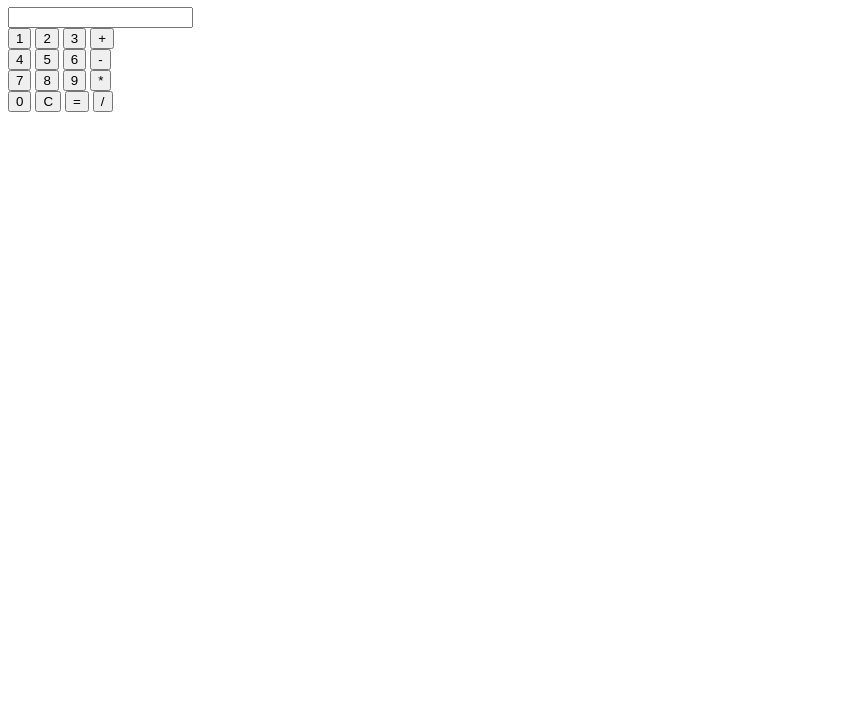
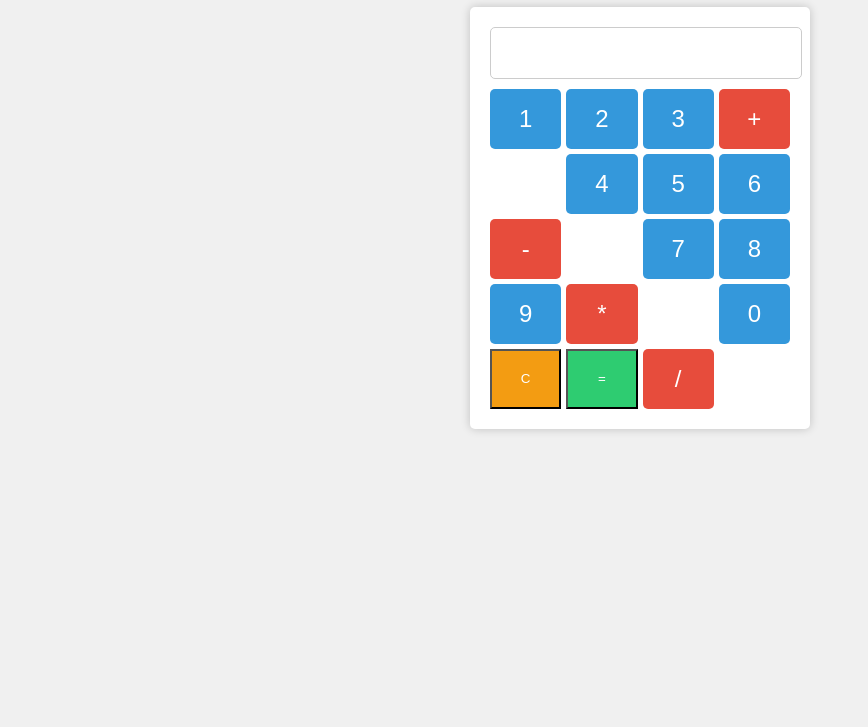
Before and after one commit to aaminova0617/calculator, a plain HTML site: page index.html in a window 1280 px wide. Shown: the part 73-800 px from the top of the page, without its empty margins (0-868 px from the left). Drawn offline with Linux system fonts and the light colour scheme.

Commit message:
color vrsion

```diff
--- /dev/null
+++ b/calculator.css
@@ -0,0 +1,68 @@
+body {
+    font-family: Arial, sans-serif;
+    text-align: center;
+    background-color: #f0f0f0;
+    margin: 0;
+    padding: 0;
+}
+
+h1 {
+    color: #333;
+}
+
+.calculator {
+    max-width: 300px;
+    margin: 0 auto;
+    padding: 20px;
+    background-color: #fff;
+    border-radius: 5px;
+    box-shadow: 0 0 10px rgba(0, 0, 0, 0.2);
+}
+
+.display {
+    width: 100%;
+    height: 40px;
+    font-size: 24px;
+    border: 1px solid #ccc;
+    border-radius: 5px;
+    margin-bottom: 10px;
+    padding: 5px;
+}
+
+.buttons {
+    display: grid;
+    grid-template-columns: repeat(4, 1fr);
+    gap: 5px;
+}
+
+.number-button,
+.operator-button,
+clear-button,
+equals-button {
+    width: 100%;
+    height: 60px;
+    font-size: 24px;
+    border: none;
+    border-radius: 5px;
+    cursor: pointer;
+}
+
+.number-button {
+    background-color: #3498db;
+    color: #fff;
+}
+
+.operator-button {
+    background-color: #e74c3c;
+    color: #fff;
+}
+
+.clear-button {
+    background-color: #f39c12;
+    color: #fff;
+}
+
+.equals-button {
+    background-color: #2ecc71;
+    color: #fff;
+}
--- a/index.html
+++ b/index.html
@@ -1,33 +1,35 @@
 <!DOCTYPE html>
 <html>
 <head>
-    <title>Simple Calculator</title>
+    <title>Colorful Calculator</title>
+    <link rel="stylesheet" type="text/css" href="calculator.css">
 </head>
 <body>
-<h1>Simple Calculator</h1>
-<input type="text" id="display" readonly>
-<br>
-<button onclick="appendToDisplay('1')">1</button>
-<button onclick="appendToDisplay('2')">2</button>
-<button onclick="appendToDisplay('3')">3</button>
-<button onclick="appendToDisplay('+')">+</button>
-<br>
-<button onclick="appendToDisplay('4')">4</button>
-<button onclick="appendToDisplay('5')">5</button>
-<button onclick="appendToDisplay('6')">6</button>
-<button onclick="appendToDisplay('-')">-</button>
-<br>
-
-<button onclick="appendToDisplay('7')">7</button>
-<button onclick="appendToDisplay('8')">8</button>
-<button onclick="appendToDisplay('9')">9</button>
-<button onclick="appendToDisplay('*')">*</button>
-<br>
-
-<button onclick="appendToDisplay('0')">0</button>
-<button onclick="clearDisplay()">C</button>
-<button onclick="calculateResult()">=</button>
-<button onclick="appendToDisplay('/')">/</button>
+<h1>Colorful Calculator</h1>
+<div class="calculator">
+    <input type="text" id="display" class="display" readonly>
+    <div class="buttons">
+        <button onclick="appendToDisplay('1')" class="number-button">1</button>
+        <button onclick="appendToDisplay('2')" class="number-button">2</button>
+        <button onclick="appendToDisplay('3')" class="number-button">3</button>
+        <button onclick="appendToDisplay('+')" class="operator-button">+</button>
+        <br>
+        <button onclick="appendToDisplay('4')" class="number-button">4</button>
+        <button onclick="appendToDisplay('5')" class="number-button">5</button>
+        <button onclick="appendToDisplay('6')" class="number-button">6</button>
+        <button onclick="appendToDisplay('-')" class="operator-button">-</button>
+        <br>
+        <button onclick="appendToDisplay('7')" class="number-button">7</button>
+        <button onclick="appendToDisplay('8')" class="number-button">8</button>
+        <button onclick="appendToDisplay('9')" class="number-button">9</button>
+        <button onclick="appendToDisplay('*')" class="operator-button">*</button>
+        <br>
+        <button onclick="appendToDisplay('0')" class="number-button">0</button>
+        <button onclick="clearDisplay()" class="clear-button">C</button>
+        <button onclick="calculateResult()" class="equals-button">=</button>
+        <button onclick="appendToDisplay('/')" class="operator-button">/</button>
+    </div>
+</div>
 
 <script src="calculator.js"></script>
 </body>
```
